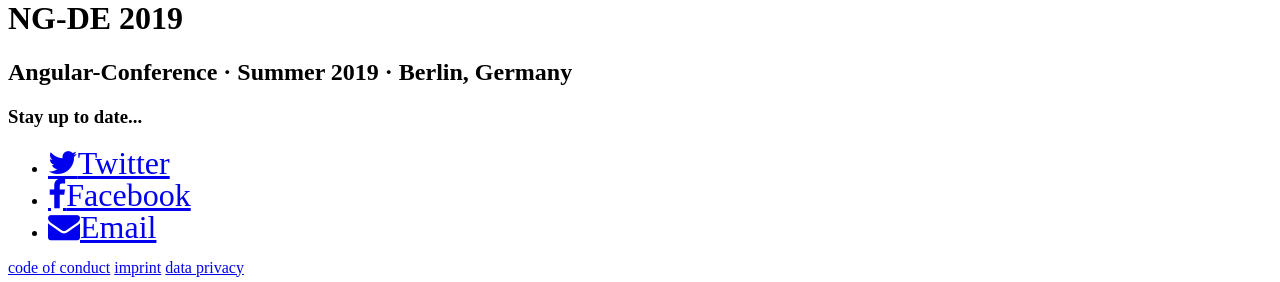
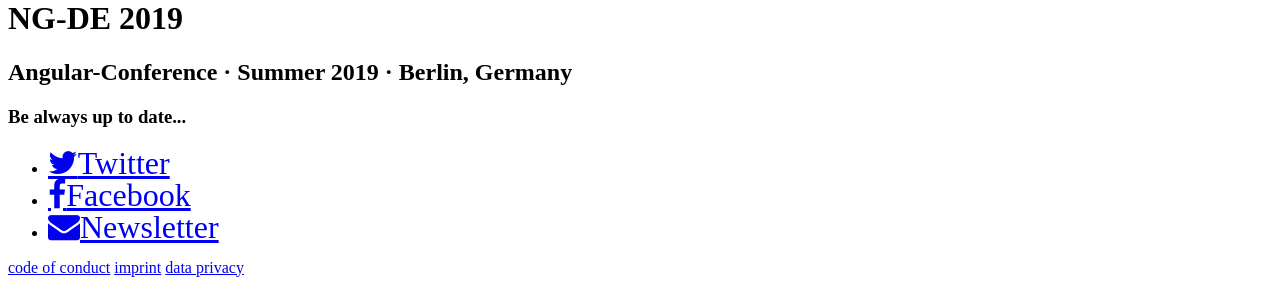
Before and after one commit to ngdeconf/ng-de.org, a Jekyll site: the page built from index.html, in a window 1280 px wide. Shown: the part 1656-1938 px from the top of the page. Built offline with Jekyll 4.4.1, drawn with Linux system fonts in a browser that asks for light colours; nearby versions of some CDN libraries.

Commit message:
feat(home): add newsletter

```diff
--- a/_config.yml
+++ b/_config.yml
@@ -44,7 +44,7 @@ markdown: kramdown
 facebook_username: ngdeconf
 twitter_username: ngdeconf
 # medium_username:  ngdeconf
-email: info@ng-de.org
+newsletter: https://ng-de.us5.list-manage.com/subscribe?u=465db430c1cb88ec6dea2ca40&id=a64bc22ee3
 
 
 avatar: yes
--- a/index.html
+++ b/index.html
@@ -13,91 +13,95 @@ layout: base
 
     <h1>{{ site.name }}</h1>
     <h2>Angular-Conference · Summer 2019 · Berlin, Germany</h2>
-    <h3>Stay up to date...</h3>
+    <h3>Be always up to date...</h3>
 
         <ul>
             {% if site.twitter_username %}
-            <li><a class="fa fa-2x fa-twitter" href="https://twitter.com/{{ site.twitter_username }}"><span class="description">Twitter</span></a></li>
+            <li><a class="fa fa-2x fa-twitter" target="_blank" href="https://twitter.com/{{ site.twitter_username }}"><span class="description">Twitter</span></a></li>
             {% endif %}
 
             {% if site.github_username %}
-            <li><a class="fa fa-2x fa-github" href="https://github.com/{{ site.github_username }}"><span class="description">GitHub</span></a></li>
+            <li><a class="fa fa-2x fa-github" target="_blank" href="https://github.com/{{ site.github_username }}"><span class="description">GitHub</span></a></li>
             {% endif %}
 
             {% if site.codepen_username %}
-            <li><a class="fa fa-2x fa-codepen" href="https://codepen.io/{{ site.codepen_username }}"><span class="description">CodePen</span></a></li>
+            <li><a class="fa fa-2x fa-codepen" target="_blank" href="https://codepen.io/{{ site.codepen_username }}"><span class="description">CodePen</span></a></li>
             {% endif %}
 
             {% if site.facebook_username %}
-            <li><a class="fa fa-2x fa-facebook" href="https://facebook.com/{{ site.facebook_username }}"><span class="description">Facebook</span></a></li>
+            <li><a class="fa fa-2x fa-facebook" target="_blank" href="https://facebook.com/{{ site.facebook_username }}"><span class="description">Facebook</span></a></li>
             {% endif %}
 
             {% if site.vk_username %}
-            <li><a class="fa fa-2x fa-vk" href="https://vk.com/{{ site.vk_username }}"><span class="description">ВКонтакте</span></a></li>
+            <li><a class="fa fa-2x fa-vk" target="_blank" href="https://vk.com/{{ site.vk_username }}"><span class="description">ВКонтакте</span></a></li>
             {% endif %}
 
             {% if site.google_plus_username %}
-            <li><a class="fa fa-2x fa-google-plus" href="https://plus.google.com/+{{ site.google_plus_username }}"><span class="description">Google +</span></a></li>
+            <li><a class="fa fa-2x fa-google-plus" target="_blank" href="https://plus.google.com/+{{ site.google_plus_username }}"><span class="description">Google +</span></a></li>
             {% endif %}
 
             {% if site.linkedin_username %}
-            <li><a class="fa fa-2x fa-linkedin" href="https://linkedin.com/in/{{ site.linkedin_username }}"><span class="description">LinkedIn</span></a></li>
+            <li><a class="fa fa-2x fa-linkedin" target="_blank" href="https://linkedin.com/in/{{ site.linkedin_username }}"><span class="description">LinkedIn</span></a></li>
             {% endif %}
 
             {% if site.vine_username %}
-            <li><a class="fa fa-2x fa-vine" href="https://vine.co/{{ site.vine_username }}"><span class="description">Vine</span></a></li>
+            <li><a class="fa fa-2x fa-vine" target="_blank" href="https://vine.co/{{ site.vine_username }}"><span class="description">Vine</span></a></li>
             {% endif %}
 
             {% if site.instagram_username %}
-            <li><a class="fa fa-2x fa-instagram" href="https://instagram.com/{{ site.instagram_username }}"><span class="description">Instagram</span></a></li>
+            <li><a class="fa fa-2x fa-instagram" target="_blank" href="https://instagram.com/{{ site.instagram_username }}"><span class="description">Instagram</span></a></li>
             {% endif %}
 
             {% if site.flickr_usernmae %}
-            <li><a class="fa fa-2x fa-flickr" href="https://flickr.com/photos/{{ site.flickr_username }}"><span class="description">Flickr</span></a></li>
+            <li><a class="fa fa-2x fa-flickr" target="_blank" href="https://flickr.com/photos/{{ site.flickr_username }}"><span class="description">Flickr</span></a></li>
             {% endif %}
 
             {% if site.steam_username %}
-            <li><a class="fa fa-2x fa-steam" href="http://steamcommunity.com/id/{{ site.steam_username }}"><span class="description">Steam</span></a></li>
+            <li><a class="fa fa-2x fa-steam" target="_blank" href="http://steamcommunity.com/id/{{ site.steam_username }}"><span class="description">Steam</span></a></li>
             {% endif %}
 
             {% if site.soundcloud_username %}
-            <li><a class="fa fa-2x fa-soundcloud" href="https://soundcloud.com/{{ site.soundcloud_username }}"><span class="description">Soundcloud</span></a></li>
+            <li><a class="fa fa-2x fa-soundcloud" target="_blank" href="https://soundcloud.com/{{ site.soundcloud_username }}"><span class="description">Soundcloud</span></a></li>
             {% endif %}
 
             {% if site.lastfm_username %}
-            <li><a class="fa fa-2x fa-lastfm" href="http://www.last.fm/user/{{ site.lastfm_username }}"><span class="description">Last.fm</span></a></li>
+            <li><a class="fa fa-2x fa-lastfm" target="_blank" href="http://www.last.fm/user/{{ site.lastfm_username }}"><span class="description">Last.fm</span></a></li>
             {% endif %}
 
             {% if site.stack_of_username %}
-            <li><a class="fa fa-2x fa-stack-overflow" href="https://stackoverflow.com/users/{{ site.stack_of_username }}"><span class="description">Stack OF</span></a></li>
+            <li><a class="fa fa-2x fa-stack-overflow" target="_blank" href="https://stackoverflow.com/users/{{ site.stack_of_username }}"><span class="description">Stack OF</span></a></li>
             {% endif %}
 
             {% if site.reddit_username %}
-            <li><a class="fa fa-2x fa-reddit" href="https://reddit.com/user/{{ site.reddit_username }}"><span class="description">Reddit</span></a></li>
+            <li><a class="fa fa-2x fa-reddit" target="_blank" href="https://reddit.com/user/{{ site.reddit_username }}"><span class="description">Reddit</span></a></li>
             {% endif %}
 
             {% if site.medium_username %}
-            <li><a class="fa fa-2x fa-medium" href="https://medium.com/@{{ site.medium_username }}"><span class="description">Medium</span></a></li>
+            <li><a class="fa fa-2x fa-medium" target="_blank" href="https://medium.com/@{{ site.medium_username }}"><span class="description">Medium</span></a></li>
             {% endif %}
 
             {% if site.tumblr_username %}
-            <li><a class="fa fa-2x fa-tumblr" href="https://{{ site.tumblr_username }}.tumblr.com/"><span class="description">Tumblr</span></a></li>
+            <li><a class="fa fa-2x fa-tumblr" target="_blank" href="https://{{ site.tumblr_username }}.tumblr.com/"><span class="description">Tumblr</span></a></li>
             {% endif %}
 
             {% if site.weibo_username %}
-            <li><a class="fa fa-2x fa-weibo" href="https://weibo.com/{{ site.weibo_username }}"><span class="description">微博</span></a></li>
+            <li><a class="fa fa-2x fa-weibo" target="_blank" href="https://weibo.com/{{ site.weibo_username }}"><span class="description">微博</span></a></li>
             {% endif %}
 
             {% if site.blog_url %}
-            <li><a class="fa fa-2x fa-tags" href="{{ site.baseurl }}{{ site.blog_url }}"><span class="description">Blog</span></a></li>
+            <li><a class="fa fa-2x fa-tags" target="_blank" href="{{ site.baseurl }}{{ site.blog_url }}"><span class="description">Blog</span></a></li>
             {% endif %}
 
             {% if site.email %}
-            <li><a class="fa fa-2x fa-envelope" href="mailto:{{ site.email }}"><span class="description">Email</span></a></li>
+            <li><a class="fa fa-2x fa-envelope" target="_blank" href="mailto:{{ site.email }}"><span class="description">Email</span></a></li>
+            {% endif %}
+
+            {% if site.newsletter %}
+            <li><a class="fa fa-2x fa-envelope" target="_blank" href="{{ site.newsletter }}"><span class="description">Newsletter</span></a></li>
             {% endif %}
 
             {% if site.public_key_url %}
-            <li><a class="fa fa-2x fa-key" href="{{ site.public_key_url }}"><span class="description">PGP Key</span></a></li>
+            <li><a class="fa fa-2x fa-key" target="_blank" href="{{ site.public_key_url }}"><span class="description">PGP Key</span></a></li>
             {% endif %}
         </ul>
 
```
